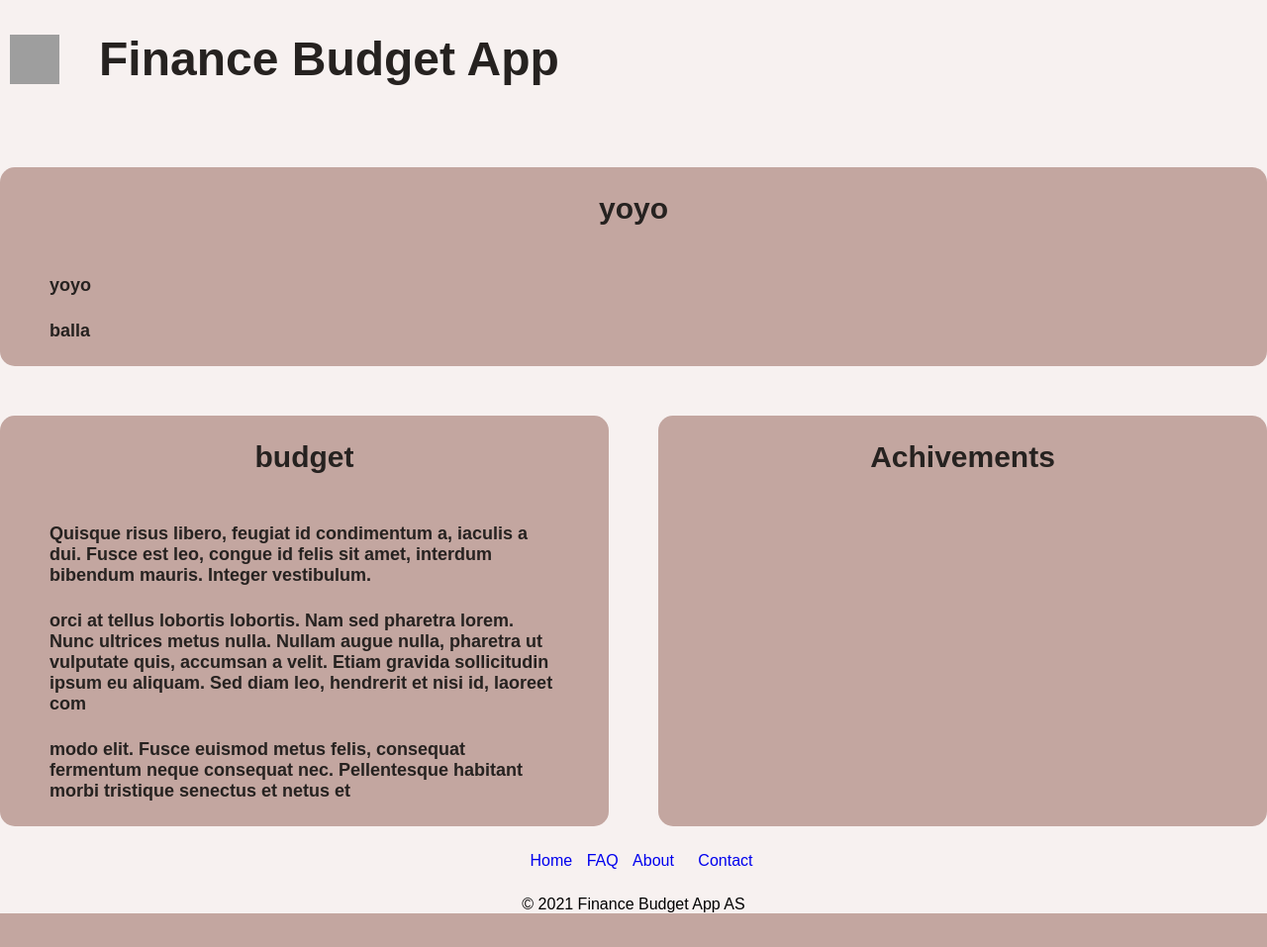
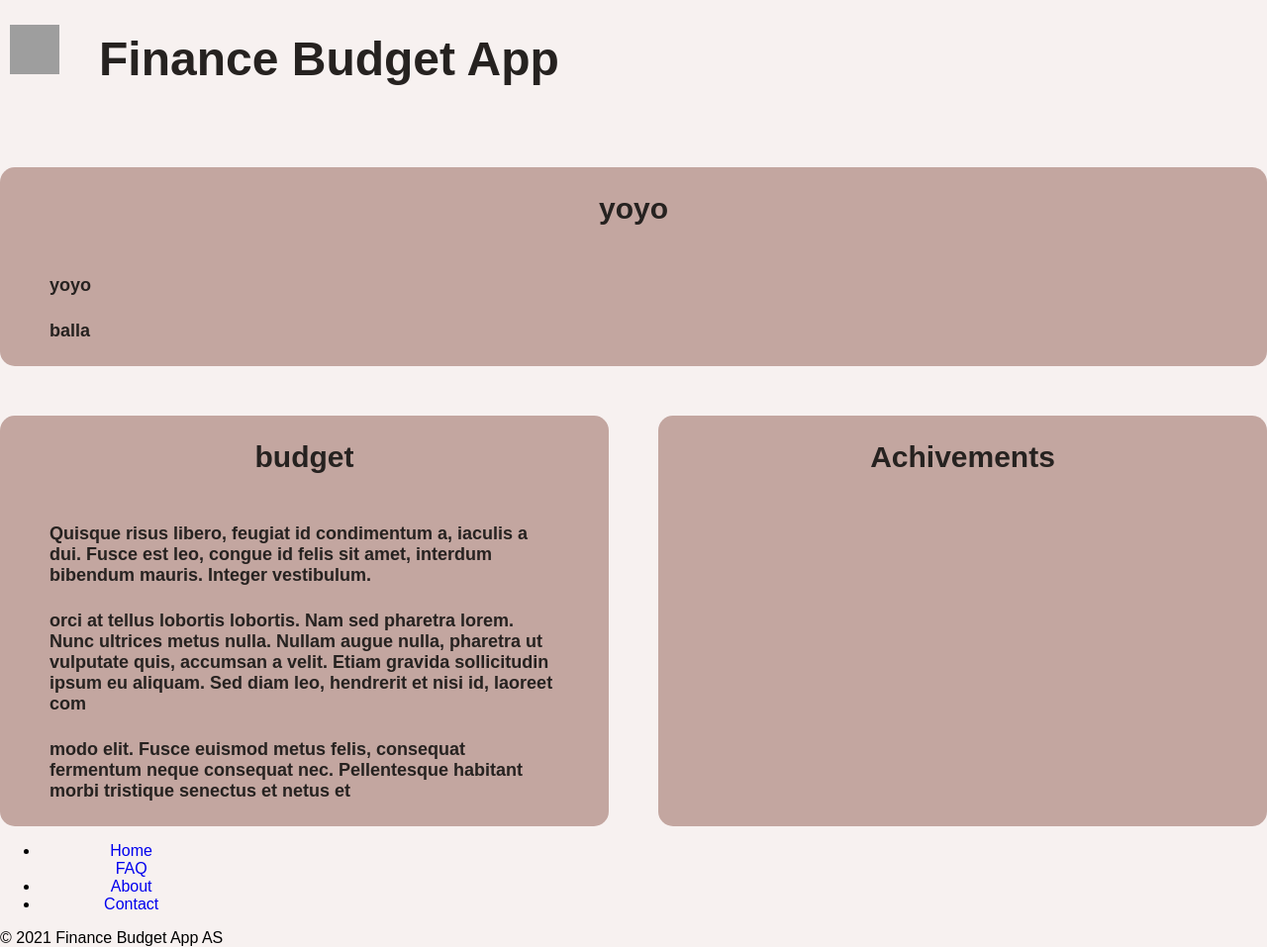
Before and after one commit to hjuivc/APP2000-applikasjonsutvikling-21h-22v, a PHP site: page /home.html in a window 1280 px wide. Shown: the whole page at 99% size. Before the commit the page ends 923 px from the top, so only its background shows below. Run offline with PHP 8.4, Linux system fonts and the light colour scheme; grey boxes are pictures that could not be loaded.

Commit message:
Update main.css

```diff
--- a/main.css
+++ b/main.css
@@ -105,7 +105,7 @@ body {
   .headerLogo {
     width: 50px;
     height: 50px;
-    margin: 35px 10px 0;
+    margin: 25px 10px 0;
   }
 
   .sideMenuIcon {
@@ -138,19 +138,25 @@ body {
     position: fixed;
   }
 
+/* Footer styling */
   footer {
     text-align: center;
     position: absolute;
     bottom: 0;
     height: 2.5rem;
-    width: 100%;
   }
 
-  footer ul {
-    width: 95%;
-  }
+/* Center photos on top */
+.center {
+  display: block;
+  margin-left: auto;
+  margin-right: auto;
+  width: 30%;
+}
 
-  footer li {
-    display: inline-block;
-    margin: 10px;
-  }
+.roundImg {
+  border-radius: 50%;
+  width:50px;
+  height: 50px;
+  margin: 25px 10px 0;
+}
```
